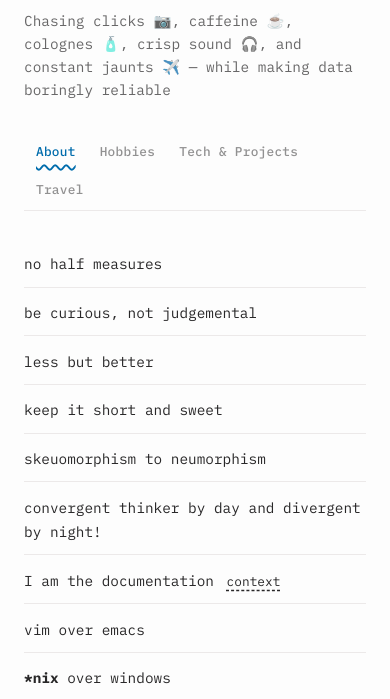
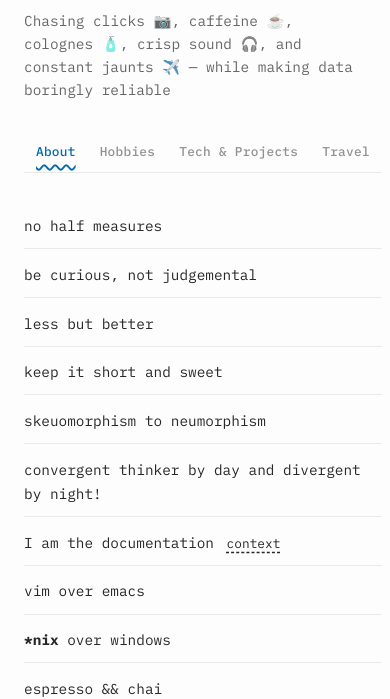
Before and after one commit to abhishesh/abhishesh.github.io, an Astro site: page / in a window 390 px wide. Shown: the part 148-847 px from the top of the page. Built offline with nearby package versions, Linux system fonts and the light colour scheme; Astro itself is replaced by a stand-in of ours.

Commit message:
style(design): FINDING-008 — prevent tab nav from wrapping on mobile, use horizontal scroll

```diff
--- a/src/layouts/Layout.astro
+++ b/src/layouts/Layout.astro
@@ -353,8 +353,8 @@ const { title } = Astro.props;
 
         /* Mobile */
         @media (max-width: 640px) {
-            .tab-nav, .sub-tab-nav { gap: 0; }
-            .tab-button { padding: 0.6rem 0.75rem; font-size: 0.8rem; }
+            .tab-nav, .sub-tab-nav { gap: 0; overflow-x: auto; flex-wrap: nowrap; }
+            .tab-button, .sub-tab-button { padding: 0.6rem 0.75rem; font-size: 0.8rem; white-space: nowrap; flex-shrink: 0; }
             .links-grid { grid-template-columns: repeat(auto-fit, minmax(120px, 1fr)); }
             th, td { padding: 0.4rem 0.5rem; font-size: 0.8rem; }
             .stats-row { grid-template-columns: repeat(2, 1fr); }
```
